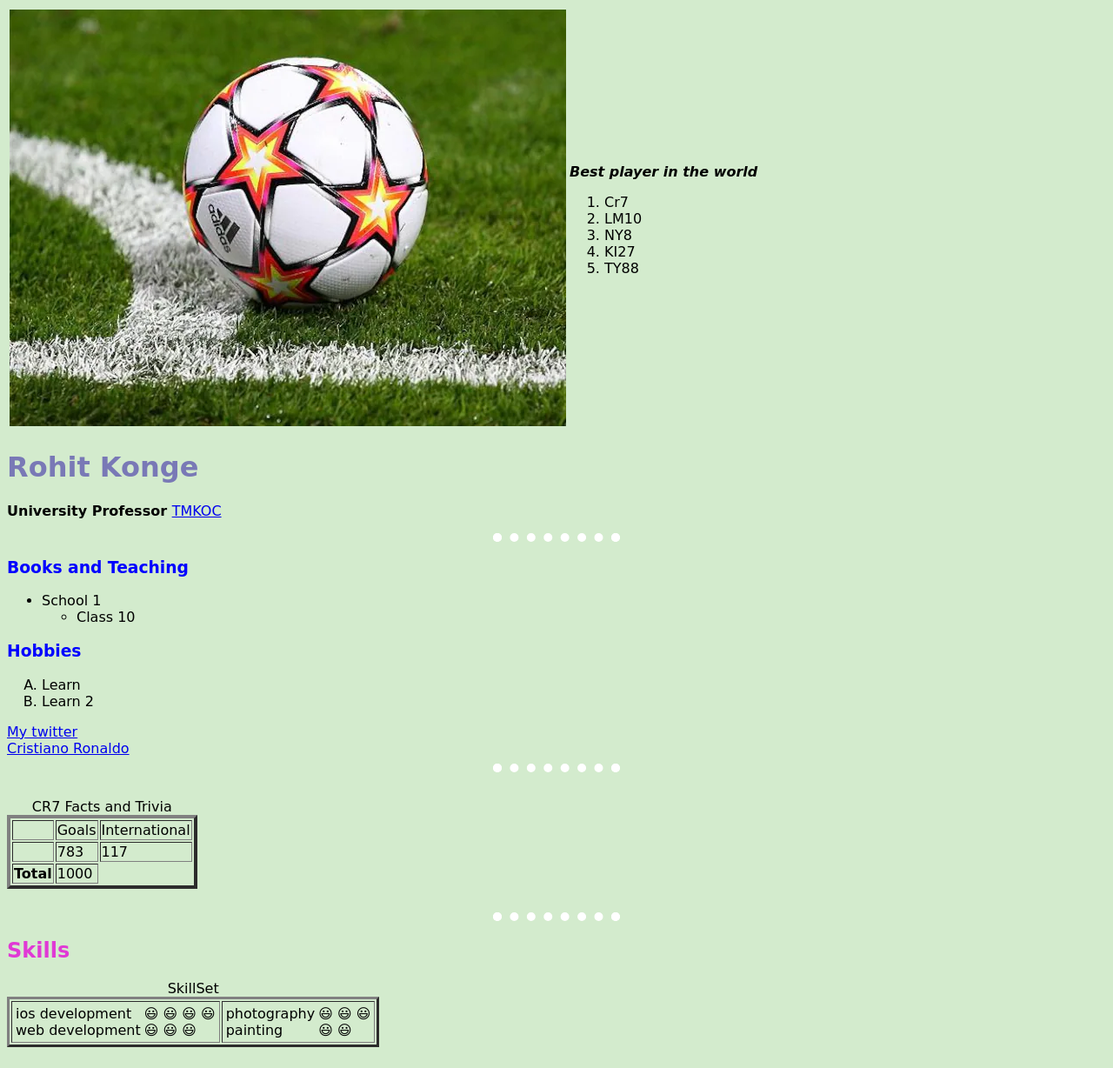
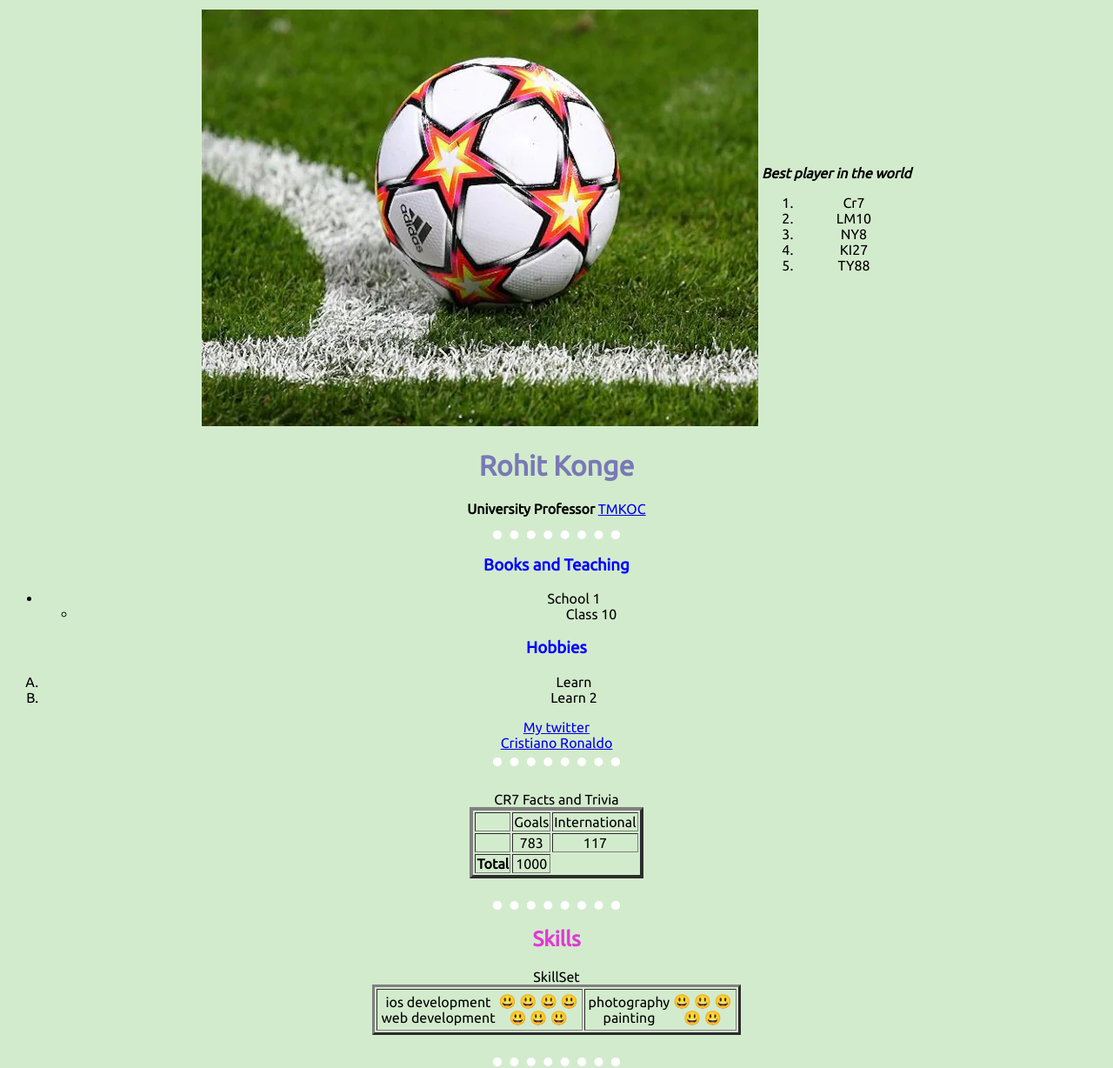
Before and after one commit to RohitKonge/Computer-Programming-Notes, a plain HTML site: page WEBDev/index2.html in a window 1280 px wide. Shown: the top 1228 px of the page at 87% size. Drawn offline with Linux system fonts and the light colour scheme.

Commit message:
Added notes on Centering Elements and Font Styling

```diff
--- a/WEBDev/css/style.css
+++ b/WEBDev/css/style.css
@@ -1,7 +1,8 @@
 /* ************************** TAG SELECTORS************************* */
 body{
-    font-family: cursive;
+    font-family: 'Ubuntu', sans-serif;
     background-color:#D3EBCD;
+    text-align: center;
 }
 hr{
     background-color: transparent;
@@ -34,6 +35,9 @@ img :hover{
     background-color: yellow;
 }
 
+.table{
+    margin: 0 auto 0 auto;
+}
 
 /* ************************** ID SELECTORS************************* */
 #emoji2{
--- a/WEBDev/index2.html
+++ b/WEBDev/index2.html
@@ -6,9 +6,12 @@
     <meta name="viewport" content="width=device-width, initial-scale=1.0">
     <title>Rohits Site</title>
     <link rel="stylesheet" href="css/style.css">
+    <link rel="preconnect" href="https://fonts.googleapis.com">
+<link rel="preconnect" href="https://fonts.gstatic.com" crossorigin>
+<link href="https://fonts.googleapis.com/css2?family=Ubuntu&display=swap" rel="stylesheet">
 </head>
 <body>
-    <table>
+    <table class="table">
         <tr>
             <td>
                 <img src="Images/football.png" alt="its a football">
@@ -47,7 +50,7 @@
     <a href="index.html" target="_blank">Cristiano Ronaldo</a><br>
     <hr size="5" color="b" >
     <br>
-    <table border="4">
+    <table border="4" class="table">
         <thead>
             <tr>
                 <td></td>
@@ -71,7 +74,7 @@
     <hr>
     <h2>Skills</h2>
 
-    <table border="3">
+    <table border="3" class="table">
         <caption>SkillSet</caption>
         <tr>
             <td>
```
Also changed, not shown: WEBDev/Notes.html (+26 -0 lines).
